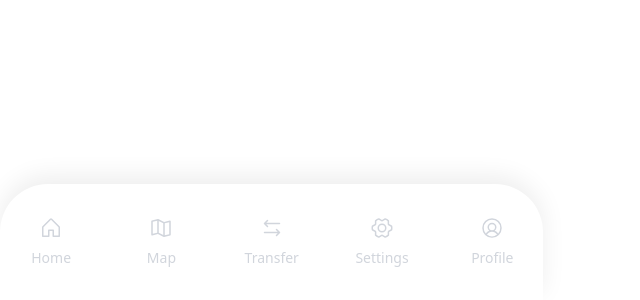
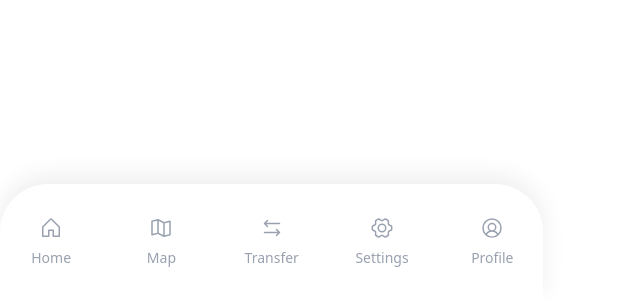
Before and after one commit to lordAjanaku/vite-mobyl-app, a React (Vite) app: page / in a window 1280 px wide. Shown: the part 500-800 px from the top of the page, without its empty margins (0-640 px from the left). Built offline with nearby package versions, Linux system fonts and the light colour scheme.

Commit message:
small update

```diff
--- a/src/Navigation.jsx
+++ b/src/Navigation.jsx
@@ -41,7 +41,7 @@
           e.preventDefault();
           toggleIcon(name);
         }}
-        className={`flex flex-col items-center justify-center py-8 px-6 text-gray-300 ${
+        className={`flex flex-col items-center justify-center py-8 px-6 text-gray-400 ${
           isActive ? "text-gray-900" : ""
         }`}
       >
```
